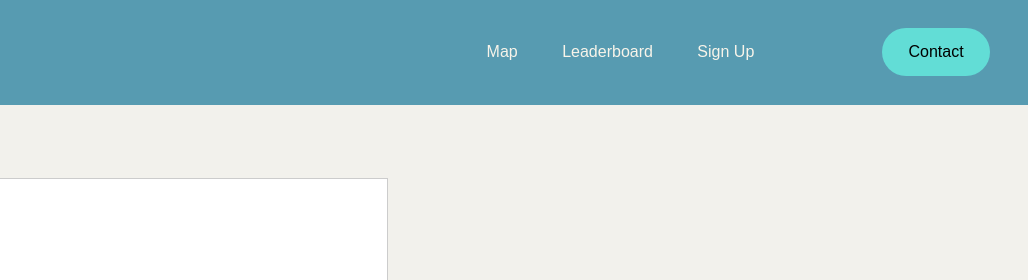
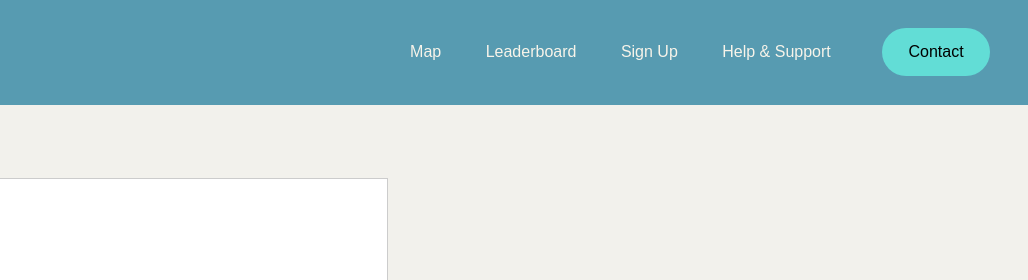
Before and after one commit to tayyab-ilyas/GivingHearts, a plain HTML site: page HaS.html in a window 1280 px wide. Shown: the top 280 px of the page, 252-1280 px from the left. Drawn offline with Linux system fonts and the light colour scheme.

Commit message:
Update HaS.html
HaS option in nav bar updated

```diff
--- a/HaS.html
+++ b/HaS.html
@@ -17,6 +17,7 @@
                 <li><a href="world.html">Map</a></li>
                 <li><a href="leaderboard.html">Leaderboard</a></li>
                 <li><a href="signup.html">Sign Up</a></li>
+                <li><a href="HaS.html">Help & Support</a></li>
 
 
 
```
